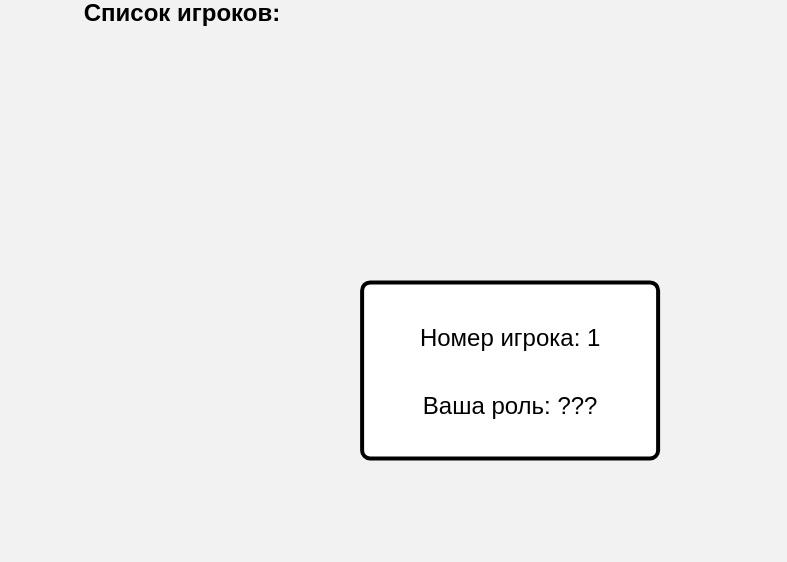
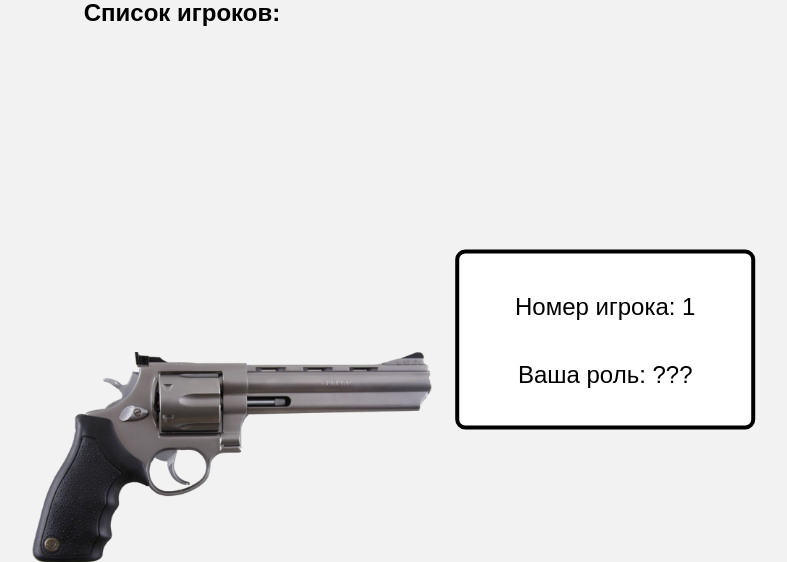
Before and after one commit to san5ezez/Flask_my_project, a Flask app: template templates/index.html in a window 1280 px wide. Shown: the part 353-915 px from the top of the page, without its empty margins (458-1245 px from the left). Before the commit the page ends 814 px from the top, so only its background shows below. Run offline with Flask 3, Linux system fonts and the light colour scheme; the template is opened without the code that fills it: most values are stand-ins (such as "Sample title", 1, 10 or a date in 2020).

Commit message:
teacher review

```diff
--- a/index.py
+++ b/index.py
@@ -22,22 +22,23 @@ all_cards = [sherif_1, sherif_2, doctor, mir_1, mir_2]
 def index():
     try:
         if request.method == 'POST':
+            result = ''
             # Получаем выбранную карточку из формы
-            player_card = request.form['card']
+            # player_card = request.form['card']
             # Выбираем случайным образом карточку компьютера
-            computer_card = random.choice(all_cards)
+            # computer_card = random.choice(all_cards)
             # Определяем победителя
             if len(data)<4:
                 return render_template('index.html'), 302
-            else:
-                if player_card == 'Мафия':
-                     result = 'Вы проиграли! Компьютер выбрал карту ' + computer_card
-                elif player_card == computer_card:
-                    result = 'Ничья! Компьютер выбрал ту же карту: ' + computer_card
-                else:
-                    result = 'Вы выиграли! Компьютер выбрал карту ' + computer_card
-                    # Возвращаем результат и обновляем страницу
-                return render_template('index.html', result=result, data = data)
+            # else:
+            #     if player_card == 'Мафия':
+            #          result = 'Вы проиграли! Компьютер выбрал карту ' + computer_card
+            #     elif player_card == computer_card:
+            #         result = 'Ничья! Компьютер выбрал ту же карту: ' + computer_card
+            #     else:
+            #         result = 'Вы выиграли! Компьютер выбрал карту ' + computer_card
+            #         # Возвращаем результат и обновляем страницу
+            return render_template('index.html', result=result, data = data)
         else:
         # Если метод запроса GET, отображаем шаблон без результата
             return render_template('index.html', data = data)
--- a/static/style.css
+++ b/static/style.css
@@ -96,6 +96,7 @@ a:hover {
   align-items: center;
   margin: 20px;
   margin-right: 5px;
+  position: relative;
 }
 .aabbcc {
   font-size: 80px;
@@ -142,7 +143,7 @@ a:hover {
 }
 
 .add:nth-child(1) {
-  transform: rotate(72deg) translate(0, -345px) rotate(-72deg);
+  transform: rotate(72deg) translate(0, -445px) rotate(-72deg);
 }
 
 .add:nth-child(2) {
@@ -154,7 +155,7 @@ a:hover {
 }
 
 .add:nth-child(4) {
-  transform: rotate(288deg) translate(0, -345px) rotate(-288deg);
+  transform: rotate(288deg) translate(0, -445px) rotate(-288deg);
 }
 
 .add:nth-child(5) {
@@ -164,3 +165,26 @@ a:hover {
 .add:hover {
   background-image: linear-gradient(to right, red, orange, yellow, green, blue, indigo, violet);
 }
+
+.revolver {
+  position: absolute;
+  width: 400px;
+  height: 210px;
+  transform: translateY(-50%);
+  top: 120%;
+  left: 50%;
+  margin-left: -150px;
+  margin-top: -150px;
+  object-fit: cover;
+  animation: spin 3s 2;
+}
+
+@keyframes spin {
+  0% {
+    transform: rotate(0deg);
+  }
+
+  100% {
+    transform: rotate(360deg);
+  }
+}
--- a/templates/index.html
+++ b/templates/index.html
@@ -19,6 +19,7 @@
     <p>{{ result }}</p>
     {% endif %}
     <h2>Список игроков:</h2>
+    <img src="static/revolver.png" alt="Шериф" class="revolver">
     <div class="all-player">
       {% for item in data %}
       <div class="add">
```
Also changed, not shown: static/revolver.png (added).
